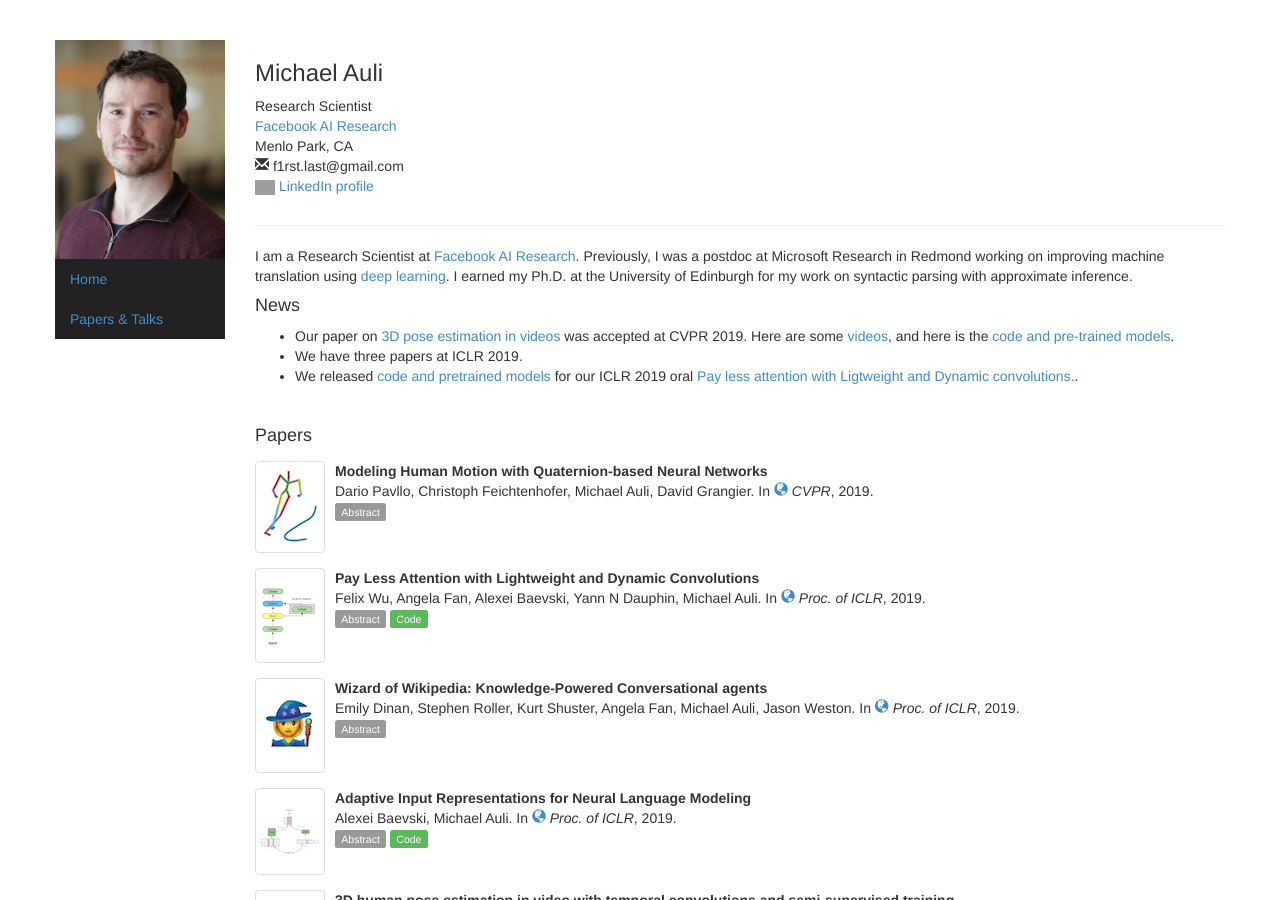
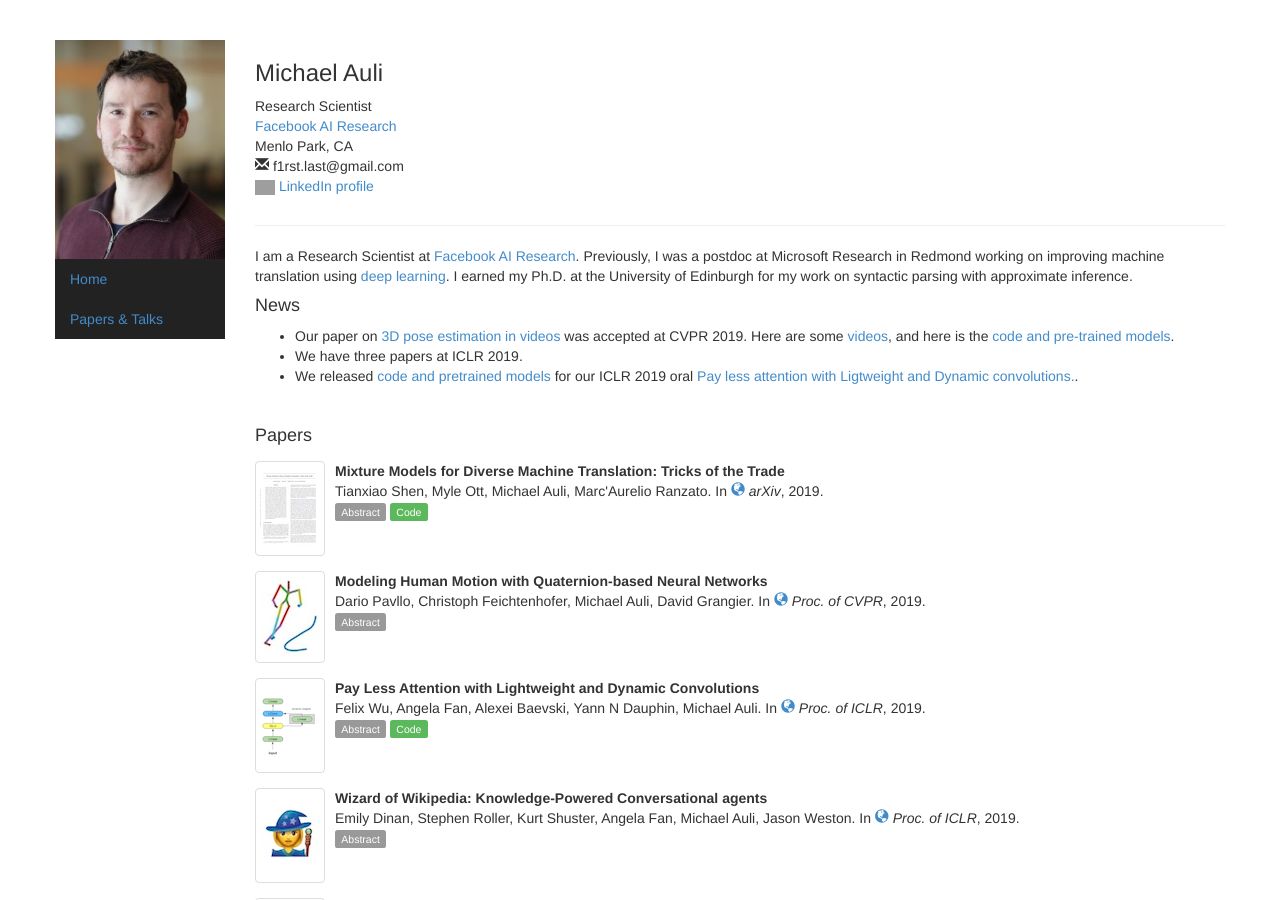
Before and after one commit to michaelauli/michaelauli.github.io, a Jekyll site: the page built from index.html, in a window 1280 px wide and 900 px high. Built offline with Jekyll 4.4.1, drawn with Linux system fonts in a browser that asks for light colours; comment, search, counter and statistics services are not loaded; some of the changed lines change nothing that is shown; grey boxes are pictures that could not be loaded.

Commit message:
+ moe paper

```diff
--- a/_config.yml
+++ b/_config.yml
@@ -22,11 +22,45 @@ papers:
     paper-type: inproceedings
     selected: y
     year: 2019
+    title: "Mixture Models for Diverse Machine Translation: Tricks of the Trade"
+    authors: Tianxiao Shen, Myle Ott, Michael Auli, Marc'Aurelio Ranzato
+    doc-url: https://arxiv.org/pdf/1902.07816
+    img: moe
+    booktitle: arXiv
+    booktitle-url: https://arxiv.org/abs/1902.07816
+    code: https://github.com/pytorch/fairseq
+    venue: conference
+    abstract: >
+      Mixture models trained via EM are among the simplest, most
+      widely used and well understood latent variable models in the
+      machine learning literature. Surprisingly, these models have
+      been hardly explored in text generation applications such as
+      machine translation. In principle, they provide a latent
+      variable to control generation and produce a diverse set of
+      hypotheses. In practice, however, mixture models are prone to
+      degeneracies---often only one component gets trained or the
+      latent variable is simply ignored. We find that disabling
+      dropout noise in responsibility computation is critical to
+      successful training. In addition, the design choices of
+      parameterization, prior distribution, hard versus soft EM and
+      online versus offline assignment can dramatically affect model
+      performance. We develop an evaluation protocol to assess both
+      quality and diversity of generations against multiple
+      references, and provide an extensive empirical study of several
+      mixture model variants. Our analysis shows that certain types of
+      mixture models are more robust and offer the best trade-off
+      between translation quality and diversity compared to
+      variational models and diverse decoding approaches.
+  -
+    layout: paper
+    paper-type: inproceedings
+    selected: y
+    year: 2019
     authors: Dario Pavllo, Christoph Feichtenhofer, Michael Auli, David Grangier
     title: Modeling Human Motion with Quaternion-based Neural Networks
     doc-url: https://arxiv.org/pdf/1901.07677
     img: quaternet
-    booktitle: CVPR
+    booktitle: Proc. of CVPR
     booktitle-url: https://arxiv.org/abs/1901.07677
     venue: conference
     abstract: >
```
Also changed, not shown: img/paper/moe.jpg (added).
